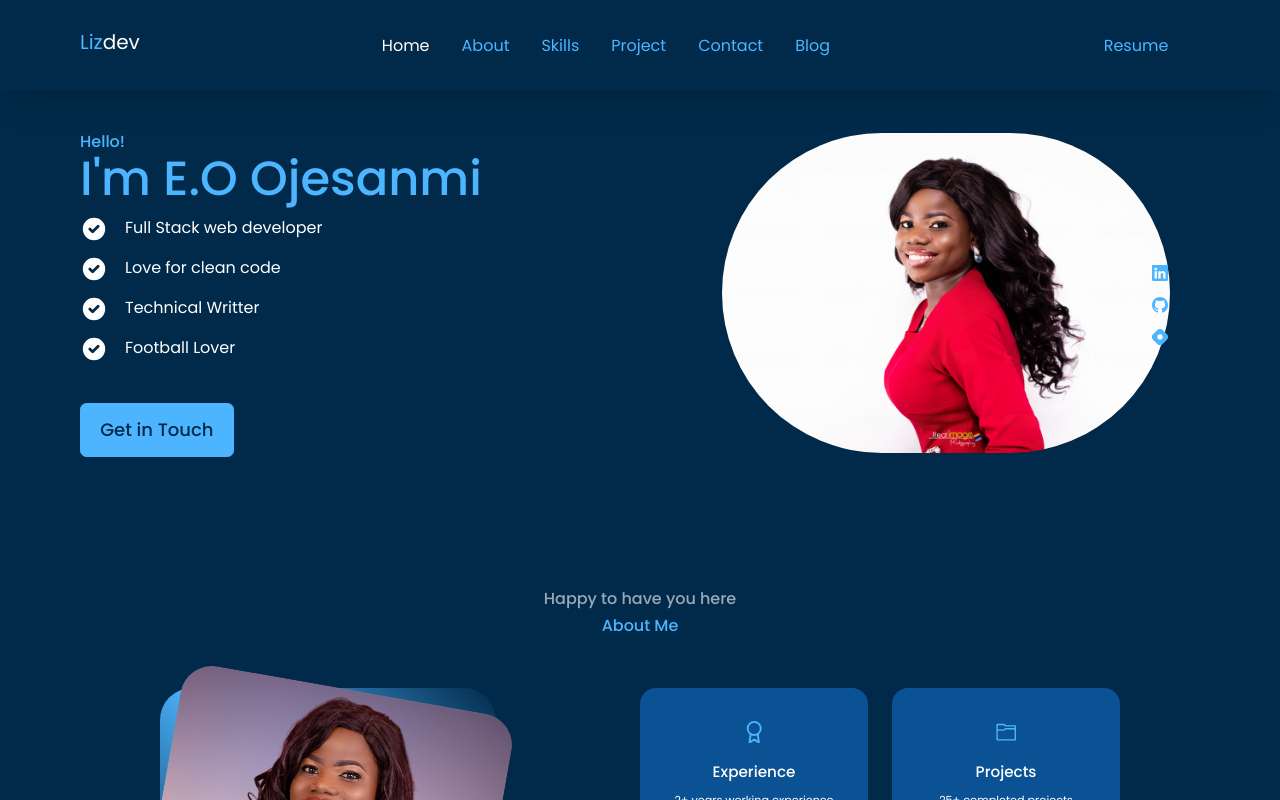
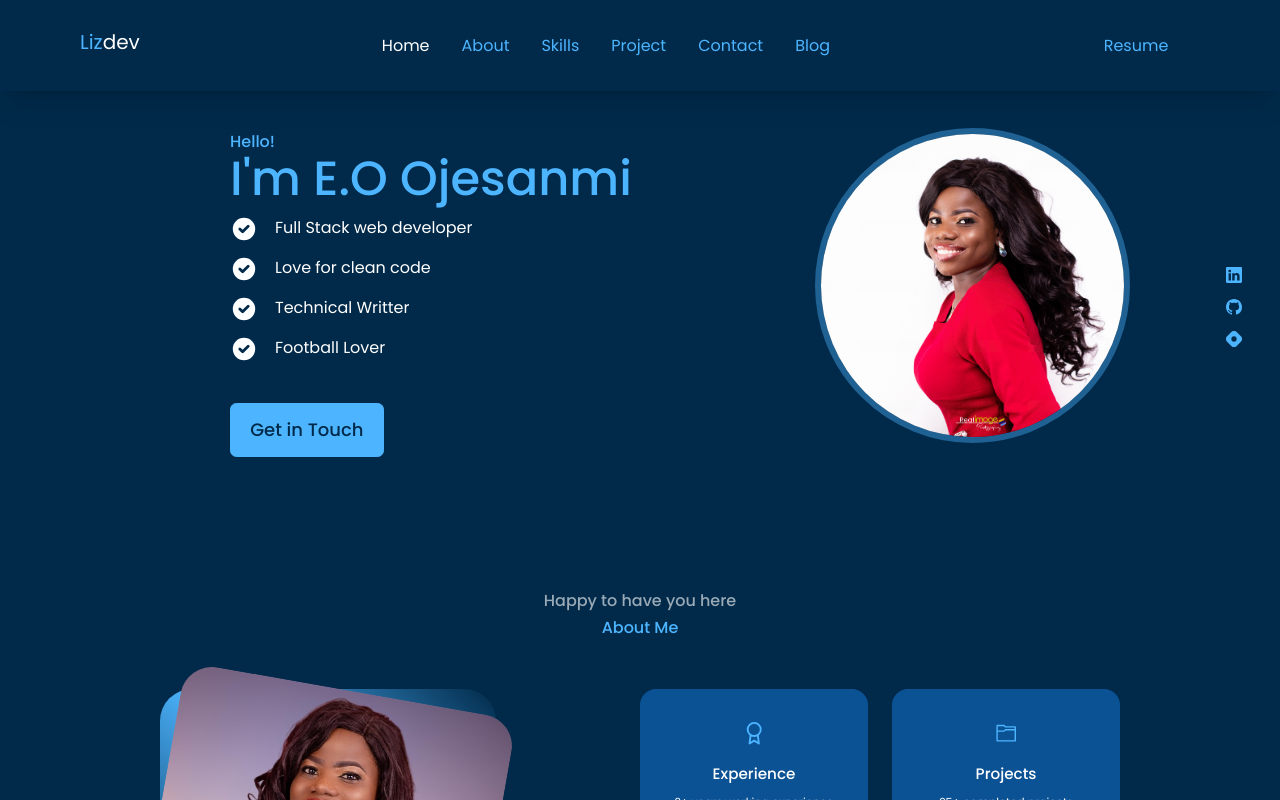
Before and after one commit to Lizdev-05/portfoliov2, a React (Create React App) app: page / in a window 1280 px wide. Shown: the top 800 px of the page. Built offline with nearby package versions, Linux system fonts and the light colour scheme.

Commit message:
Fix linters

```diff
--- a/src/components/Intro/Intro.jsx
+++ b/src/components/Intro/Intro.jsx
@@ -10,15 +10,15 @@ const Intro = () => (
     initial={{ x: '-100vw' }}
     animate={{ x: -0 }}
     transition={{ duration: 1 }}
-    className="flex flex-col items-center gap-10 md:flex-row md:gap-60"
+    className="container motion"
   >
     <Icons />
     <div className="md:order-1">
-      <img src={profilePicture} alt="profile" className="h-64 md:h-80 rounded-full" />
+      <img src={profilePicture} alt="profile" className='introImg' />
     </div>
     <div className="">
       <h5 className="text-color">Hello!</h5>
-      <h1 className="text-color text-2xl md:text-5xl">I&apos;m E.O Ojesanmi</h1>
+      <h1 className="text-color md:text-5xl">I&apos;m E.O Ojesanmi</h1>
       {
           fields.map((field) => (
             <div key={field} className="flex gap-4 mt-3">
--- a/src/components/Intro/icons.css
+++ b/src/components/Intro/icons.css
@@ -1,6 +1,6 @@
 .header_socials {
   position: absolute;
-  right: 7rem;
+  right: -7rem;
   bottom: 7rem;
 
   /* font-size: 2rem; */
@@ -9,9 +9,28 @@
   gap: 1rem;
 }
 
+.motion {
+  display: grid;
+  grid-template-columns: 50% 35%;
+  gap: 15%;
+}
+
+.introImg {
+  aspect-ratio: 1/1;
+  overflow: hidden;
+  margin: 0 auto 1rem;
+  border-radius: 50%;
+  border: 0.4rem solid var(--color-primary-variant);
+}
+
 /* ===============================  MEDIA QUERY (SMALL DEVICES) ========================== */
 @media screen and (max-width: 800px) {
   .header_socials {
     display: none;
   }
+
+  .motion {
+    grid-template-columns: 1fr;
+    gap: 0;
+  }
 }
```
